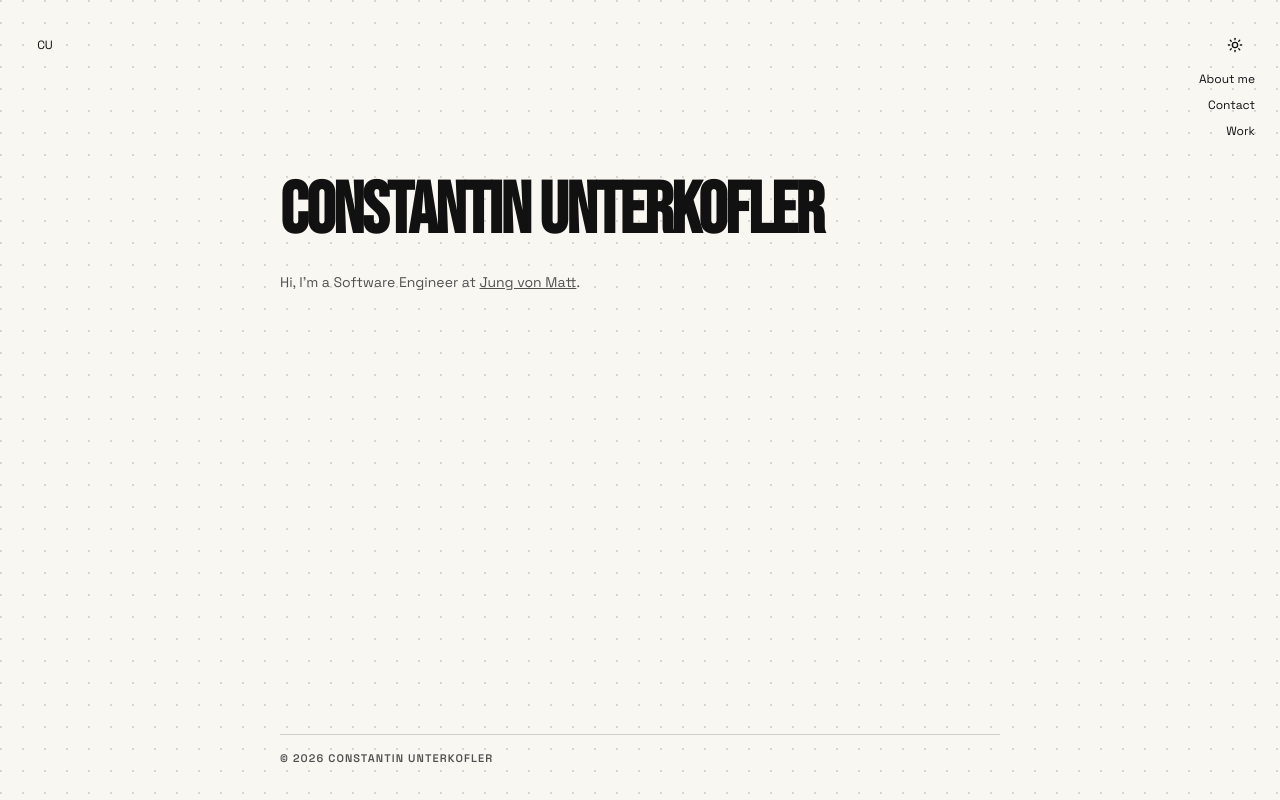
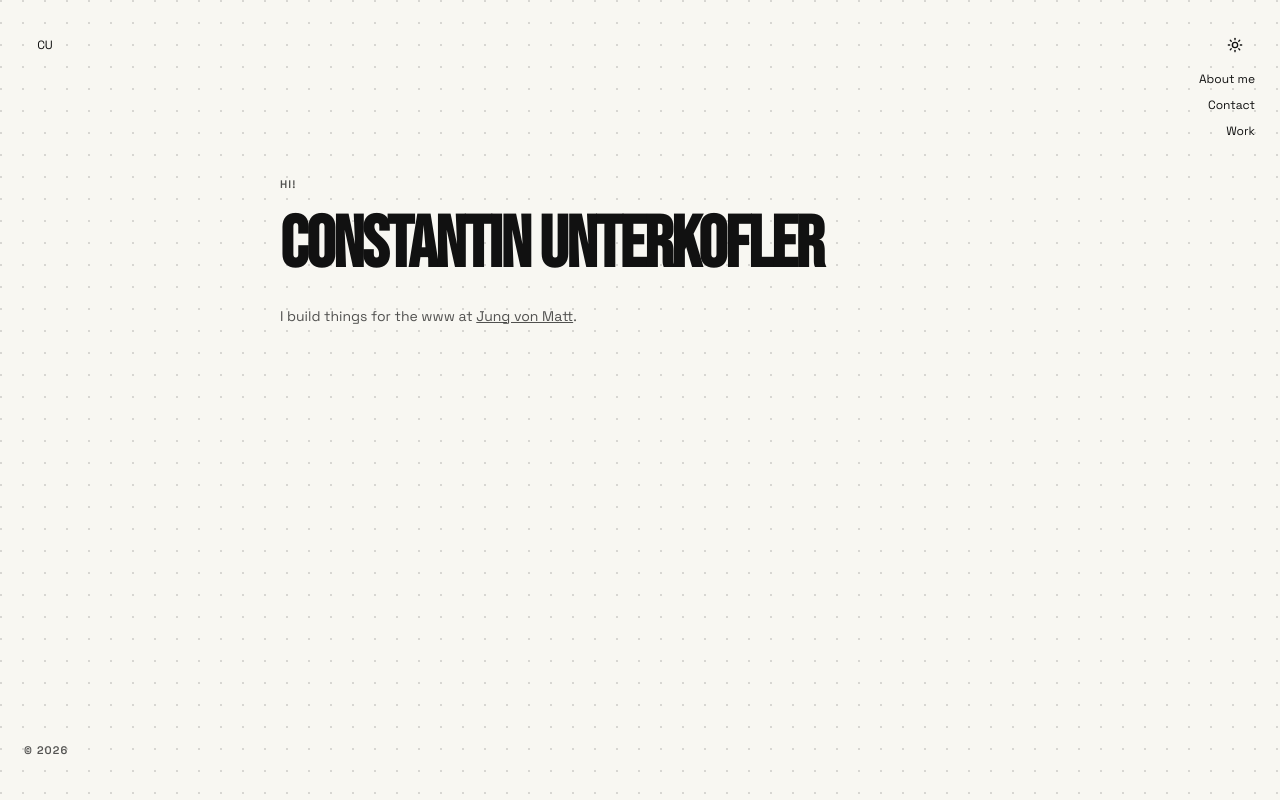
Before and after one commit to conuko/constantin-unterkofler-com-v2, a Next.js app: page / in a window 1280 px wide. Built offline with nearby package versions, Linux system fonts and the light colour scheme.

Commit message:
feat: streamline footer component and update introduction text in home page

```diff
--- a/app/layout.tsx
+++ b/app/layout.tsx
@@ -47,12 +47,7 @@ export default function RootLayout({
               primaryWayfinding={portfolioContent.primaryWayfinding}
             />
           }
-          footer={
-            <SiteFooter
-              identity={portfolioContent.identity}
-              closingRecord={portfolioContent.closingRecord}
-            />
-          }
+          footer={<SiteFooter closingRecord={portfolioContent.closingRecord} />}
         >
           {children}
         </MotionLayout>
--- a/app/page.tsx
+++ b/app/page.tsx
@@ -16,7 +16,7 @@ export default function Home() {
       introduction={
         <div className="space-y-2">
           <p>
-            Hi, I'm a {home.content.introduction.role} at{" "}
+            I build things for the www at{" "}
             <a
               href={home.content.introduction.organization.url}
               target="_blank"
--- a/components/motion-layout.tsx
+++ b/components/motion-layout.tsx
@@ -38,7 +38,7 @@ export function MotionLayout({ children, footer, header }: MotionLayoutProps) {
 
             <main
               id="main-content"
-              className="mx-auto w-full max-w-180 flex-1 pb-16"
+              className="mx-auto w-full max-w-270 flex-1 pb-16"
             >
               {children}
             </main>
--- a/components/site-footer.tsx
+++ b/components/site-footer.tsx
@@ -14,9 +14,6 @@ const closingRecordReveal: Variants = {
 };
 
 type SiteFooterProps = {
-  identity: {
-    name: string;
-  };
   closingRecord: {
     copyrightYear: number;
   };
@@ -26,25 +23,25 @@ type SiteFooterProps = {
  * The in-flow closing record: one hairline rule and a copyright line that sits
  * at the end of short and long pages alike.
  */
-export function SiteFooter({ identity, closingRecord }: SiteFooterProps) {
+export function SiteFooter({ closingRecord }: SiteFooterProps) {
   return (
     <m.footer
       initial="hidden"
       animate="visible"
       variants={closingRecordReveal}
       data-closing-record
-      className="relative mx-auto mt-auto flex w-full max-w-180 pt-4 pb-2"
+      className="relative mx-auto mt-auto flex w-full pt-4 pb-2 lg:pointer-events-none lg:fixed lg:inset-x-0 lg:bottom-8 lg:px-6"
     >
       <m.span
         aria-hidden="true"
         variants={notebookRuleReveal}
-        className="absolute inset-x-0 top-0 h-px origin-left bg-rule"
+        className="absolute inset-x-0 top-0 h-px origin-left"
       />
       <m.p
         variants={notebookPartReveal}
         className="label text-ink-muted text-label"
       >
-        © {closingRecord.copyrightYear} {identity.name}
+        © {closingRecord.copyrightYear}
       </m.p>
     </m.footer>
   );
--- a/components/work-presentation.tsx
+++ b/components/work-presentation.tsx
@@ -71,7 +71,7 @@ function WorkMarks({
             height={mark.height}
             loading={loadImmediately ? "eager" : "lazy"}
             fetchPriority={loadImmediately ? "high" : undefined}
-            sizes="(min-width: 1152px) 456px, (min-width: 768px) calc((100vw - 96px) / 2), calc(100vw - 48px)"
+            sizes="(min-width: 1152px) 516px, (min-width: 1024px) calc((100vw - 96px) / 2), (min-width: 768px) calc((100vw - 80px) / 2), calc(100vw - 48px)"
             unoptimized
             className={`h-auto object-contain ${markSizeClasses[mark.src]}`}
           />
--- a/content/site-content.ts
+++ b/content/site-content.ts
@@ -90,7 +90,7 @@ const closingRecord = {
 };
 
 const aboutIntroduction =
-  "I’m a Software Engineer passionate about building thoughtful digital products and scalable web experiences. Italian-German, grew up in Bolzano, Italy, now based in Berlin. I studied Philosophy and Cultural Studies before earning a degree in Software Engineering. Currently I work at Jung von Matt. Outside of work, I play guitar with a love for funk, neo-soul, pop, and jazz.";
+  "I’m a Software Engineer passionate about building thoughtful digital products and scalable web experiences. Italian-German, grew up in Bolzano, Italy, now based in Berlin. I studied Philosophy and Cultural Studies before earning a degree in Software Engineering. Currently I work at Jung von Matt, specializing in e-commerce projects and modern web and AI applications for international corporate clients.";
 
 const cvSections: CvSection[] = [
   {
@@ -468,7 +468,7 @@ const portfolioPages = {
   home: {
     publicationStatus: "published" satisfies PublicationStatus,
     route: "/",
-    sectionCode: "",
+    sectionCode: "Hi!",
     title: identity.name,
     width: "reading",
     metadata: {
```
